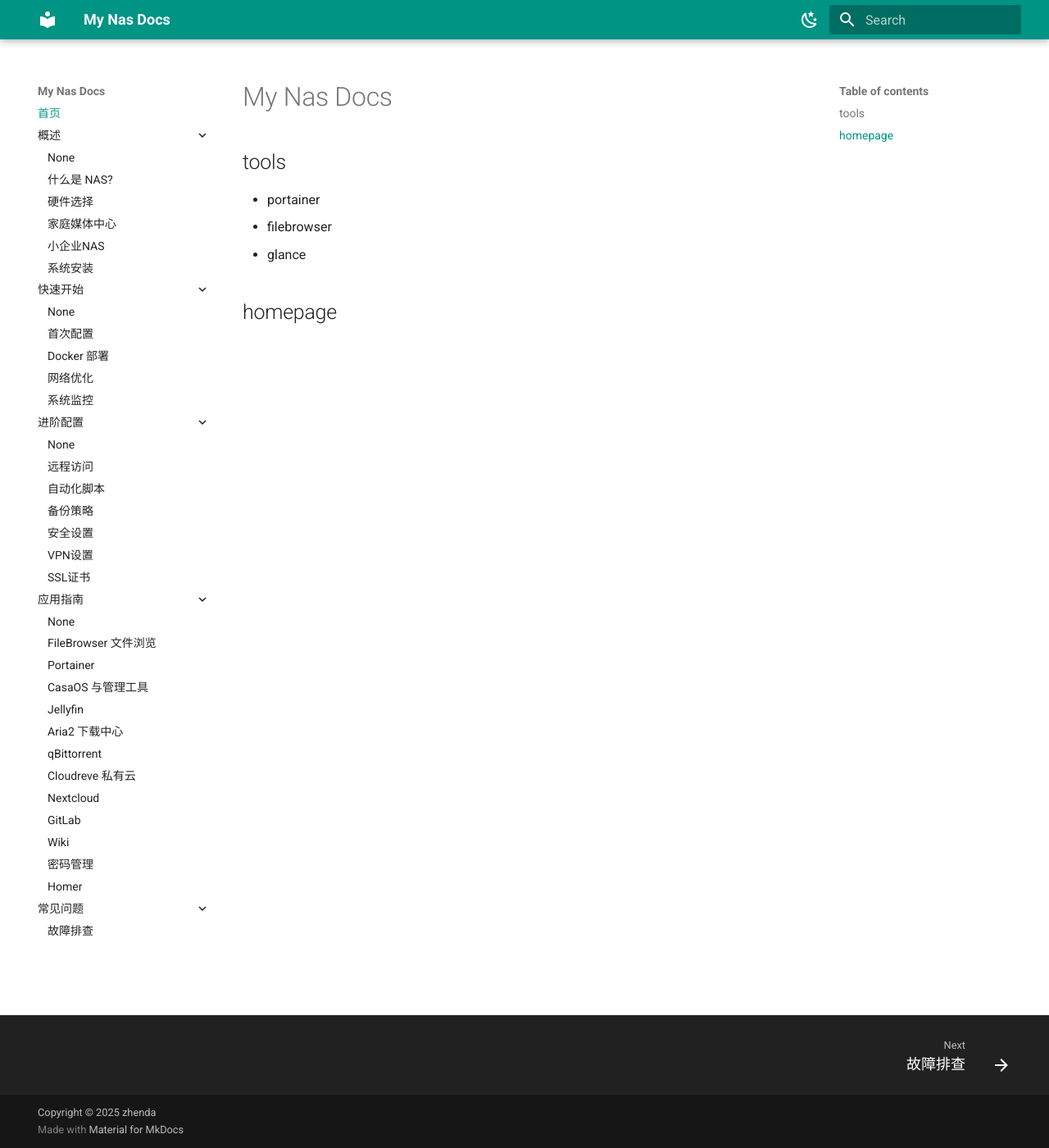
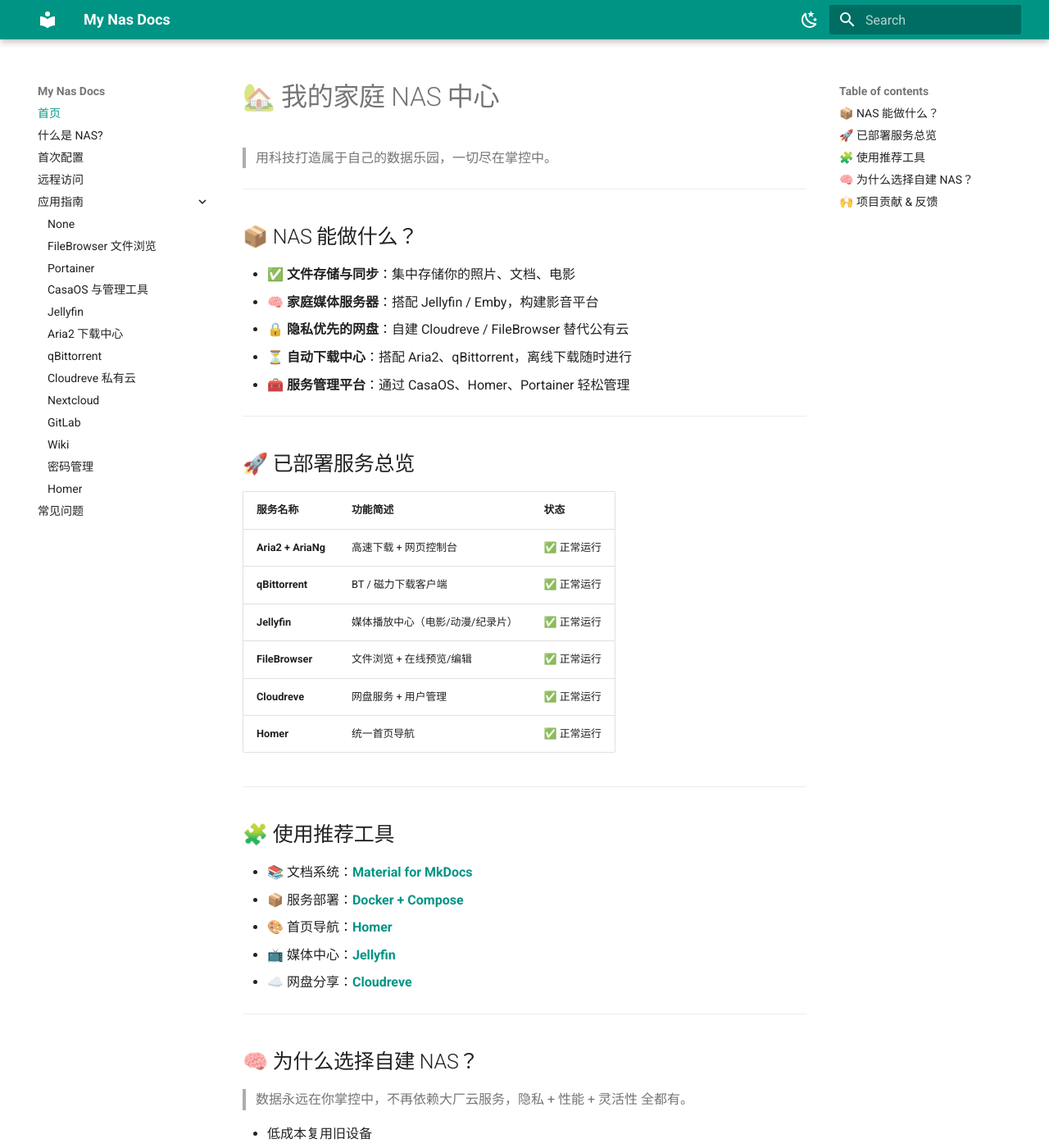
Before and after one commit to zhenda-hub/my-docker-files, an MkDocs documentation site: the page built from docs/index.md, in a window 1280 px wide and 1400 px high. Shown: the whole window at 82% size. Built offline with MkDocs 1.6.1 and Material for MkDocs 9.7.7, drawn with Linux system fonts in a browser that asks for light colours; some of the changed text lies outside the part shown.

Commit message:
add: files

````diff
--- a/docs/index.md
+++ b/docs/index.md
@@ -1,10 +1,67 @@
-# My Nas Docs
+# 🏡 我的家庭 NAS 中心
+
+> 用科技打造属于自己的数据乐园，一切尽在掌控中。
+
+---
+
+## 📦 NAS 能做什么？
+
+- ✅ **文件存储与同步**：集中存储你的照片、文档、电影
+- 🧠 **家庭媒体服务器**：搭配 Jellyfin / Emby，构建影音平台
+- 🔒 **隐私优先的网盘**：自建 Cloudreve / FileBrowser 替代公有云
+- ⏳ **自动下载中心**：搭配 Aria2、qBittorrent，离线下载随时进行
+- 🧰 **服务管理平台**：通过 CasaOS、Homer、Portainer 轻松管理
+
+---
+
+## 🚀 已部署服务总览
+
+| 服务名称        | 功能简述                    | 状态      |
+|-----------------|-----------------------------|-----------|
+| **Aria2 + AriaNg** | 高速下载 + 网页控制台         | ✅ 正常运行 |
+| **qBittorrent**   | BT / 磁力下载客户端         | ✅ 正常运行 |
+| **Jellyfin**      | 媒体播放中心（电影/动漫/纪录片） | ✅ 正常运行 |
+| **FileBrowser**   | 文件浏览 + 在线预览/编辑     | ✅ 正常运行 |
+| **Cloudreve**     | 网盘服务 + 用户管理         | ✅ 正常运行 |
+| **Homer**         | 统一首页导航               | ✅ 正常运行 |
+
+---
+
+## 🧩 使用推荐工具
+
+- 📚 文档系统：**[Material for MkDocs](https://squidfunk.github.io/mkdocs-material/)**
+- 📦 服务部署：**[Docker + Compose](https://docs.docker.com/compose/)**
+- 🎨 首页导航：**[Homer](https://github.com/bastienwirtz/homer)**
+- 📺 媒体中心：**[Jellyfin](https://jellyfin.org/)**
+- ☁️ 网盘分享：**[Cloudreve](https://github.com/cloudreve/Cloudreve)**
+
+---
+
+## 🧠 为什么选择自建 NAS？
+
+> 数据永远在你掌控中，不再依赖大厂云服务，隐私 + 性能 + 灵活性 全都有。
+
+- 低成本复用旧设备
+- 高度自由：从系统到服务都可配置
+- 自己的数据，自己说了算
+
+---
 
 
-## tools
+## 🙌 项目贡献 & 反馈
 
-- portainer
-- filebrowser
-- glance
+我们欢迎社区贡献！您可以通过以下方式参与：
 
-## homepage
+- 🐛 报告Bug和问题
+- 💡 提出新功能建议
+- 📝 改进文档内容
+- 🔧 提交代码补丁
+> **提示**：点击右上角 **"Edit on GitHub"** 可直接参与文档贡献！
+
+
+---
+
+> _“搭建一个属于自己的数字世界，是一种自由。”_
+
+
+> _准备好开启您的 NAS 之旅了吗？让我们一起打造高效、安全的数据存储体验！_
--- /dev/null
+++ b/docs/overview/what-is-nas.md
@@ -0,0 +1,111 @@
+# 欢迎来到 NAS 世界 🚀
+
+![NAS Logo](https://via.placeholder.com/800x300.png?text=NAS+Home)
+*你的个人云端服务器*
+
+---
+
+## 🌐 什么是 NAS？
+**网络附加存储（Network Attached Storage, NAS）** 是一种通过网络连接的专用存储设备，允许用户集中管理文件、备份数据、流媒体播放，并运行各种应用程序。它是家庭/企业数字化生活的基石。
+
+---
+
+## 🔧 核心优势
+
+- **集中存储**：统一管理照片、视频、文档等文件
+- **远程访问**：随时随地访问个人云盘
+- **自动化备份**：保护重要数据免受意外
+- **多设备同步**：手机、电脑、电视无缝协作
+- **扩展性强**：支持 Docker 容器、虚拟机、数据库等
+
+---
+
+## 🏠 应用场景
+
+### 1. **家庭媒体中心**
+- 搭建 Plex/Emby/Jellyfin 服务器，打造私人影院
+- 自动整理电影、电视剧、音乐库
+
+### 2. **文件共享与协作**
+- 通过 Nextcloud/Seafile 实现团队文件共享
+- 支持版本控制与权限管理
+
+### 3. **数据备份与恢复**
+- 自动备份手机照片、电脑文件
+- 防御勒索病毒与硬件故障
+
+### 4. **自动化任务中心**
+- 运行 Home Assistant 家庭自动化
+- 使用 Watchtower 自动更新容器应用
+
+---
+
+## 🚀 快速开始
+
+NAS（Network Attached Storage）网络附加存储是一种专门的文件存储设备，它通过网络为多个用户和设备提供数据访问服务。本文档将指导您从零开始构建和管理自己的NAS系统。
+
+### 💡 为什么选择NAS？
+
+!!! tip "核心优势"
+    - **集中化存储** - 将所有文件统一管理在一个位置
+    - **随时随地访问** - 通过网络在任何地方访问您的数据
+    - **数据安全** - 支持RAID冗余和定期备份
+    - **媒体服务器** - 流媒体播放音乐、视频和照片
+    - **成本效益** - 相比云存储，长期使用更经济
+
+---
+
+## 🛠️ 系统架构
+
+```mermaid
+graph TB
+    A[用户设备] --> B[路由器]
+    B --> C[NAS服务器]
+    C --> D[硬盘阵列]
+    C --> E[备份系统]
+    C --> F[媒体服务]
+
+    subgraph "NAS核心功能"
+        G[文件共享]
+        H[流媒体]
+        I[远程访问]
+        J[数据备份]
+    end
+
+    C --> G
+    C --> H
+    C --> I
+    C --> J
+```
+
+---
+
+## 📋 主要功能特性
+
+<div class="grid cards" markdown>
+
+- :material-folder-multiple: **文件管理**
+
+    ---
+
+    支持多种文件协议（SMB/CIFS、NFS、FTP），提供Web界面和移动端应用，实现跨平台文件访问和管理。
+
+- :material-shield-check: **数据保护**
+
+    ---
+
+    RAID 0/1/5/6/10支持，定时快照备份，异地灾备方案，确保数据安全无忧。
+
+- :material-play-circle: **媒体中心**
+
+    ---
+
+    内置Plex/Jellyfin媒体服务器，支持4K视频转码，自动媒体库整理和元数据获取。
+
+- :material-cloud-sync: **同步服务**
+
+    ---
+
+    类似Dropbox的文件同步，支持版本控制，多设备实时同步，离线访问支持。
+
+</div>
--- /dev/null
+++ b/docs/quickstart/first-config.md
@@ -0,0 +1,33 @@
+
+## 🚀 快速入门指南
+
+1. **选择硬件**
+   - 入门：Intel NUC、Raspberry Pi 4
+   - 中高端：Synology DS920+/QNAP TS-453D
+
+2. **安装系统**
+   - [Unraid](https://unraid.net/)（适合容器爱好者）
+   - [OpenMediaVault](https://www.openmediavault.org/)（轻量级 Linux 系统）
+
+3. **部署常用应用**
+   - 存储管理：Nextcloud / Syncthing
+   - 媒体播放：Plex / Jellyfin
+   - 下载工具：qBittorrent / rTorrent
+   - 容器管理：Portainer / Watchtower
+
+4. **优化网络与安全**
+   - 开启 IPv6 / DDNS
+   - 配置 HTTPS 证书（Let's Encrypt）
+   - 启用防火墙规则
+
+---
+
+## 🛠️ 推荐工具与资源
+
+| 工具 | 功能 | 链接 |
+|------|------|------|
+| **Unraid** | 容器化 NAS 操作系统 | [官网](https://unraid.net/) |
+| **Docker** | 应用容器化部署 | [教程](https://docs.docker.com/) |
+| **Watchtower** | 自动更新容器 | [GitHub](https://github.com/containrrr/watchtower) |
+| **Jackett** | 搜索器代理服务 | [文档](https://github.com/Jackett/Jackett) |
+| **Radarr** | 电影管理工具 | [官网](https://radarr.video/) |
--- a/mkdocs.yml
+++ b/mkdocs.yml
@@ -2,27 +2,30 @@
 
 nav:
   - 首页: index.md
-  - 概述:
-    - overview/index.md
-    - 什么是 NAS?: overview/what-is-nas.md
-    - 硬件选择: overview/hardware.md
-    - 家庭媒体中心: overview/home-media-center.md
-    - 小企业NAS: overview/small-business-nas.md
-    - 系统安装: overview/installation.md
-  - 快速开始:
-    - quickstart/index.md
-    - 首次配置: quickstart/first-config.md
-    - Docker 部署: quickstart/docker-tutorial.md
-    - 网络优化: quickstart/network-optimization.md
-    - 系统监控: quickstart/monitoring.md
-  - 进阶配置:
-    - advanced/index.md
-    - 远程访问: advanced/remote.md
-    - 自动化脚本: advanced/automation-scripts.md
-    - 备份策略: advanced/backup-strategies.md
-    - 安全设置: advanced/security.md
-    - VPN设置: advanced/vpn-setup.md
-    - SSL证书: advanced/ssl-certificates.md
+  - 什么是 NAS?: overview/what-is-nas.md
+  - 首次配置: quickstart/first-config.md
+  - 远程访问: advanced/remote.md
+  # - 概述:
+  #   - overview/index.md
+  #   - 什么是 NAS?: overview/what-is-nas.md
+  #   - 硬件选择: overview/hardware.md
+  #   - 家庭媒体中心: overview/home-media-center.md
+  #   - 小企业NAS: overview/small-business-nas.md
+  #   - 系统安装: overview/installation.md
+  # - 快速开始:
+  #   - quickstart/index.md
+  #   - 首次配置: quickstart/first-config.md
+  #   - Docker 部署: quickstart/docker-tutorial.md
+  #   - 网络优化: quickstart/network-optimization.md
+  #   - 系统监控: quickstart/monitoring.md
+  # - 进阶配置:
+  #   - advanced/index.md
+  #   - 远程访问: advanced/remote.md
+  #   - 自动化脚本: advanced/automation-scripts.md
+  #   - 备份策略: advanced/backup-strategies.md
+  #   - 安全设置: advanced/security.md
+  #   - VPN设置: advanced/vpn-setup.md
+  #   - SSL证书: advanced/ssl-certificates.md
   - 应用指南:
     - applications/index.md
   # - 基础工具:
@@ -44,8 +47,7 @@
     - 密码管理: applications/productivity/password-manager.md
   # - 首页工具:
     - Homer: applications/homer.md
-  - 常见问题:
-    - 故障排查: troubleshooting.md
+  - 常见问题: troubleshooting.md
 # theme: readthedocs
 theme:
   name: material
````
Also changed, not shown: docs/advanced/remote.md (added, +5 -0 lines), docs/quickstart/index.md (added).
